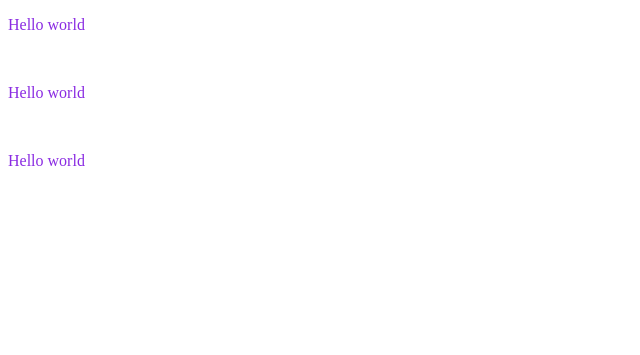
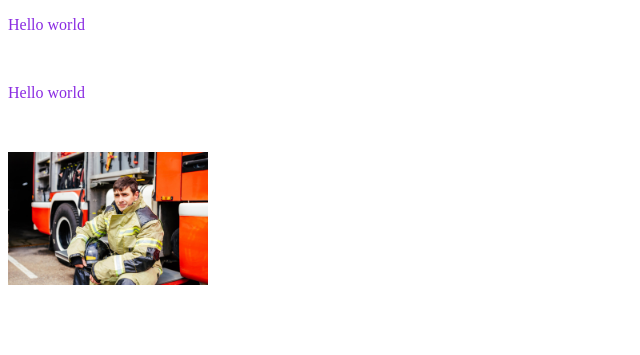
Before and after one commit to maxtm13/Git_new_project, a website: page src/index.html in a window 1280 px wide. Shown: the whole page, without its empty margins (0-640 px from the left). Drawn offline with nearby package versions, Linux system fonts and the light colour scheme; files that its build step writes are made by us from their sources.

Commit message:
3rd commit

```diff
--- a/package.json
+++ b/package.json
@@ -12,6 +12,7 @@
   "devDependencies": {
     "@babel/core": "^7.20.7",
     "@babel/preset-env": "^7.20.2",
+    "browser-sync": "^2.27.11",
     "del": "^6.0.0",
     "gulp": "^4.0.2",
     "gulp-autoprefixer": "^8.0.0",
--- a/src/index.html
+++ b/src/index.html
@@ -11,7 +11,9 @@
 
   <p class="text__info">Hello world</p>
   <p class="text__info">Hello world</p>
-  <p class="text__info">Hello world</p>
+  <div class="image">
+    <img src="img/1.jpg" alt="image" class="imsge">
+  </div>
   <script src="dist/js/main.min.js"></script>
 </body>
 </html>
```
Also changed, not shown: src/img/1.jpg (added), src/img/20220806_180446.jpg (deleted), src/img/20220806_180448.jpg (deleted), src/img/20220806_180450.jpg (deleted), src/img/20220806_180459.jpg (deleted), src/img/20220806_180503.jpg (deleted), src/img/20220806_180538.jpg (deleted), src/img/20220806_180541.jpg (deleted), 5 other files.
